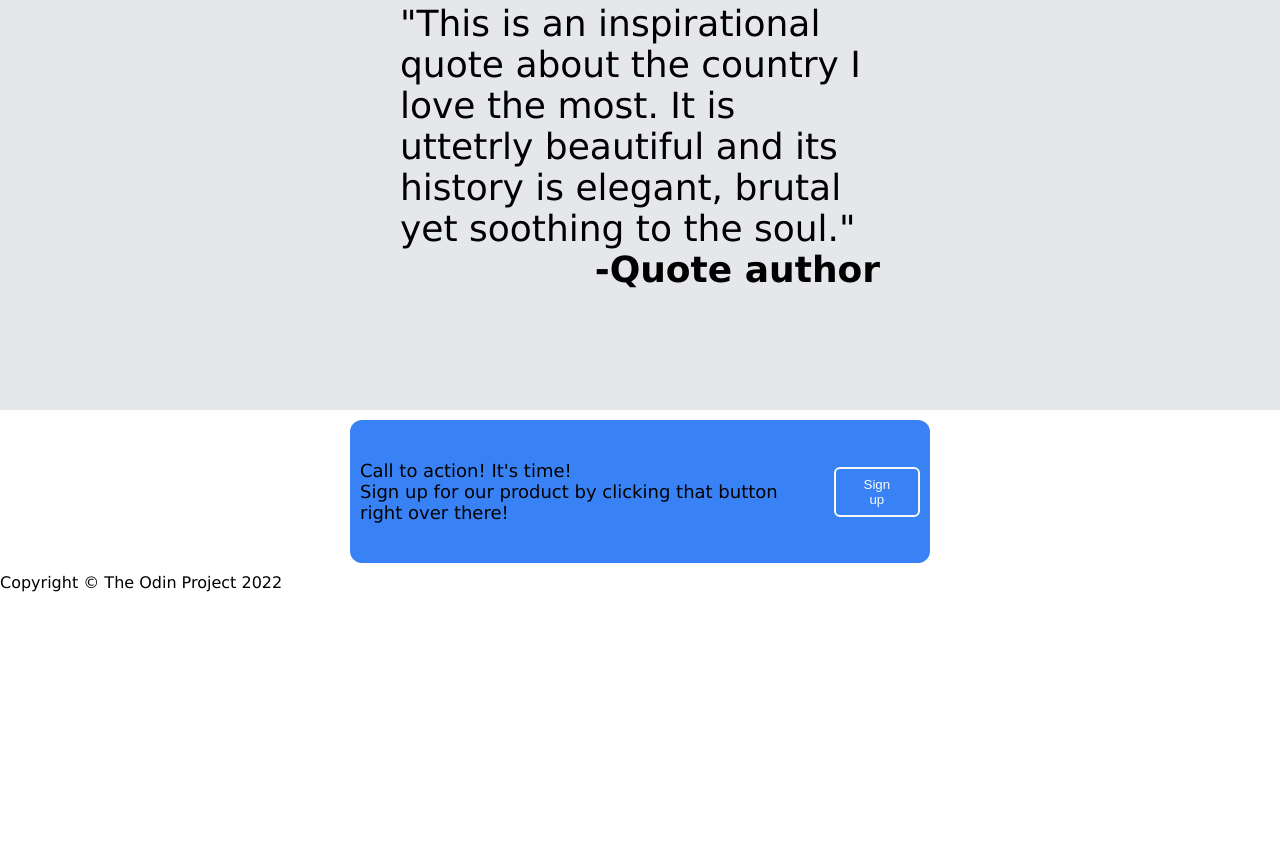
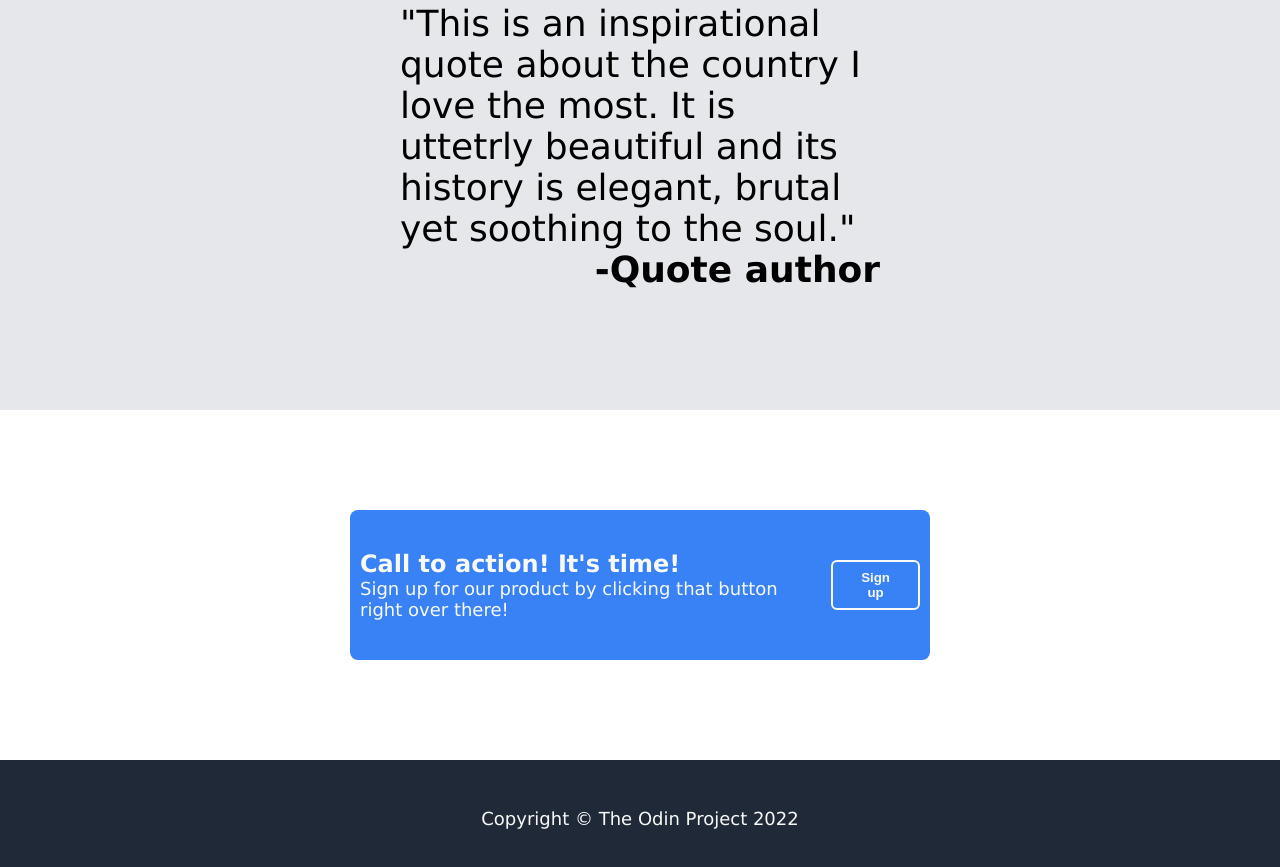
Before and after one commit to UltimateFinnish/odin-project-website-excercise, a plain HTML site: page index.html in a window 1280 px wide. Shown: the part 948-1815 px from the top of the page. Before the commit the page ends 1540 px from the top, so only its background shows below. Drawn offline with Linux system fonts and the light colour scheme.

Commit message:
Edited footer.

```diff
--- a/styles.css
+++ b/styles.css
@@ -124,14 +124,20 @@ div {
     gap: 40px;
     background-color: #3882F6;
     padding: 40px 10px;
-    margin: 10px 350px;
-    border-radius: 12px;
+    margin: 100px 350px;
+    border-radius: 8px;
     font-size: 18px;
 }
 
 .sign_up_left{
     display: flex;
     flex-direction: column;
+    color: #F9FAF8;
+}
+
+.sign_up_left .action {
+    font-weight: 700;
+    font-size: 24px;
 }
 
 .sign_up button {
@@ -141,4 +147,15 @@ div {
     background-color: #3882F6;
     color: #F9FAF8;
     padding: 8px 24px;
+    font-weight: 900;
 }
+
+.footer {
+    display: flex;
+    align-items: center;
+    justify-content: center;
+    background-color: #1F2937;
+    padding: 48px 0;
+    color: #F9FAF8;
+    font-size: 18px;
+}
```
